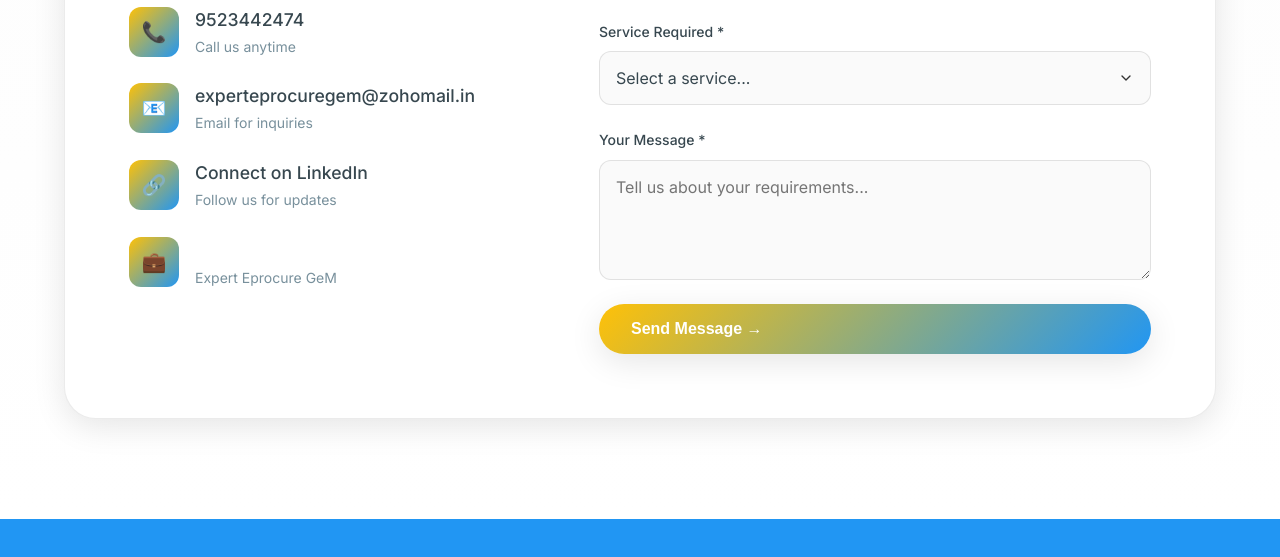
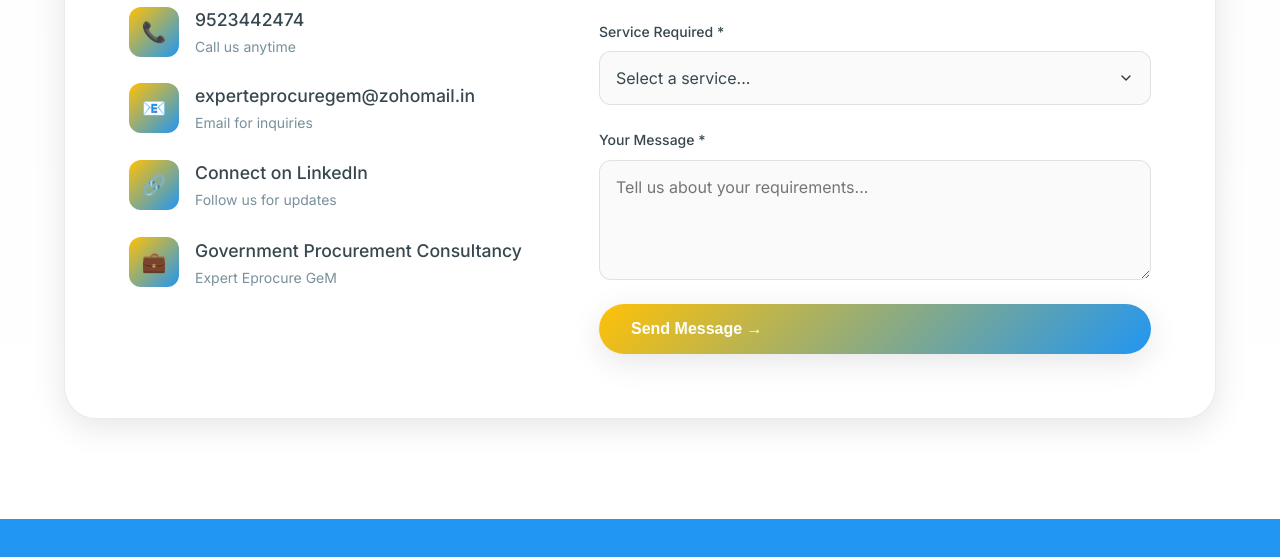
Before and after one commit to amanyty/expert-eprocure-gem, a plain HTML site: page index.html in a window 1280 px wide. Shown: the part 4388-4945 px from the top of the page. Drawn offline with Linux system fonts and the light colour scheme.

Commit message:
Fix Government Procurement Consultancy text visibility

```diff
--- a/index.html
+++ b/index.html
@@ -1186,7 +1186,7 @@
                         <div class="contact-item">
                             <div class="contact-icon">💼</div>
                             <div>
-                                <span style="color: var(--white); font-size: 1.1rem; font-weight: 500;">Government
+                                <span style="color: var(--dark); font-size: 1.1rem; font-weight: 500;">Government
                                     Procurement Consultancy</span>
                                 <span>Expert Eprocure GeM</span>
                             </div>
```
